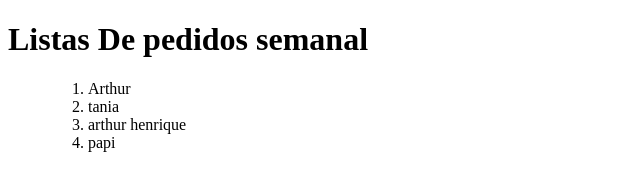
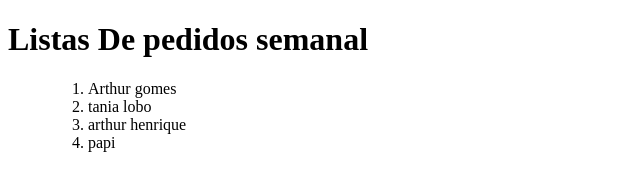
Before and after one commit to ArthhurGomes/aula-listas, a plain HTML site: page index.html in a window 1280 px wide. Shown: the full height of the page, 0-640 px from the left. Drawn offline with Linux system fonts and the light colour scheme.

Commit message:
trocado de tania para tania lobo

```diff
--- a/index.html
+++ b/index.html
@@ -12,8 +12,8 @@
 </h1>
 <UL>
     <ol>
- <li>Arthur</li>
- <li>tania</li>
+ <li>Arthur gomes</li>
+ <li>tania lobo</li>
  <li>arthur henrique</li>
 <li>papi</li>
     </ol>
```
